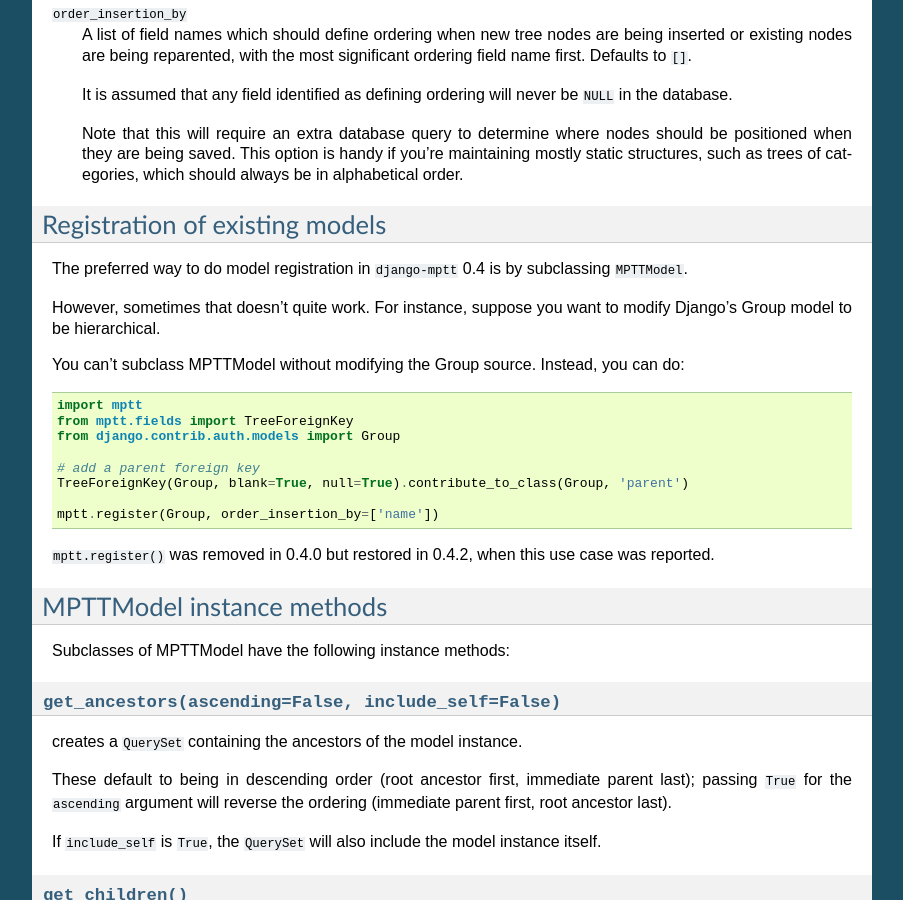
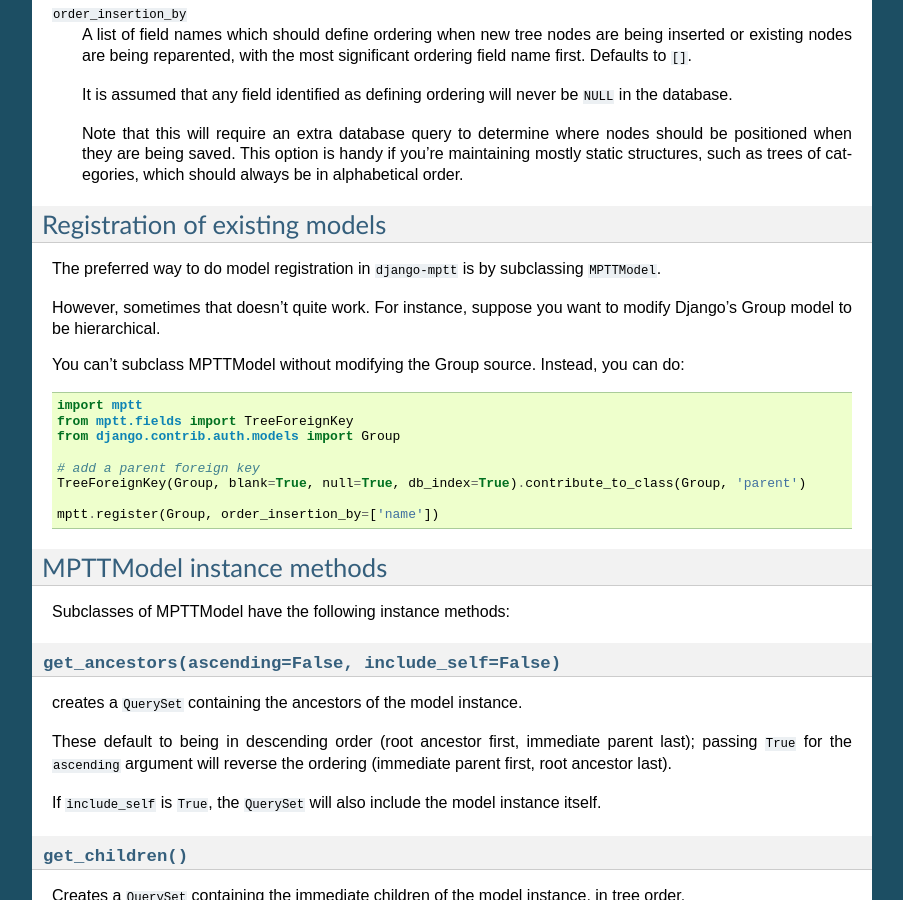
Before and after one commit to django-mptt/django-mptt, a Sphinx documentation site: the page built from docs/models.rst, in a window 1280 px wide and 900 px high, scrolled down 2181 px. Shown: the whole window, without its empty margins (198-1101 px from the left). Built offline with Sphinx 7.4.7, drawn with Linux system fonts in a browser that asks for light colours; some of the changed text lies outside the part shown.

Commit message:
add db_index=True to docs for parent fields. We use parent for filtering so it doesn't make sense not to recommend an index #276

```diff
--- a/docs/models.rst
+++ b/docs/models.rst
@@ -16,7 +16,7 @@
 
     class Genre(MPTTModel):
         name = models.CharField(max_length=50, unique=True)
-        parent = TreeForeignKey('self', null=True, blank=True, related_name='children')
+        parent = TreeForeignKey('self', null=True, blank=True, related_name='children', db_index=True)
 
 You must define a parent field which is a ``ForeignKey`` to ``'self'``. Recommended: use ``TreeForeignKey``. You can
 call it something different if you want - see `Model Options`_ below.
@@ -42,7 +42,7 @@
 
     class Genre(MPTTModel):
         name = models.CharField(max_length=50, unique=True)
-        parent = TreeForeignKey('self', null=True, blank=True, related_name='children')
+        parent = TreeForeignKey('self', null=True, blank=True, related_name='children', db_index=True)
 
         class MPTTMeta:
             level_attr = 'mptt_level'
@@ -58,7 +58,7 @@
    Users are responsible for setting this field up on the model class,
    which can be done like so::
 
-      parent = TreeForeignKey('self', null=True, blank=True, related_name='children')
+      parent = TreeForeignKey('self', null=True, blank=True, related_name='children', db_index=True)
 
 For the following four arguments, if fields with the given names do not
 exist, they will be added to the model dynamically:
@@ -105,7 +105,7 @@
 Registration of existing models
 ===============================
 
-The preferred way to do model registration in ``django-mptt`` 0.4 is by subclassing ``MPTTModel``.
+The preferred way to do model registration in ``django-mptt`` is by subclassing ``MPTTModel``.
 
 However, sometimes that doesn't quite work. For instance, suppose you want to modify Django's Group model to be hierarchical.
 
@@ -116,11 +116,9 @@
     from django.contrib.auth.models import Group
 
     # add a parent foreign key
-    TreeForeignKey(Group, blank=True, null=True).contribute_to_class(Group, 'parent')
+    TreeForeignKey(Group, blank=True, null=True, db_index=True).contribute_to_class(Group, 'parent')
 
     mptt.register(Group, order_insertion_by=['name'])
-
-``mptt.register()`` was removed in 0.4.0 but restored in 0.4.2, when this use case was reported.
 
 
 MPTTModel instance methods
--- a/docs/tutorial.rst
+++ b/docs/tutorial.rst
@@ -71,7 +71,7 @@
 
     class Genre(MPTTModel):
         name = models.CharField(max_length=50, unique=True)
-        parent = TreeForeignKey('self', null=True, blank=True, related_name='children')
+        parent = TreeForeignKey('self', null=True, blank=True, related_name='children', db_index=True)
 
         class MPTTMeta:
             order_insertion_by = ['name']
```
